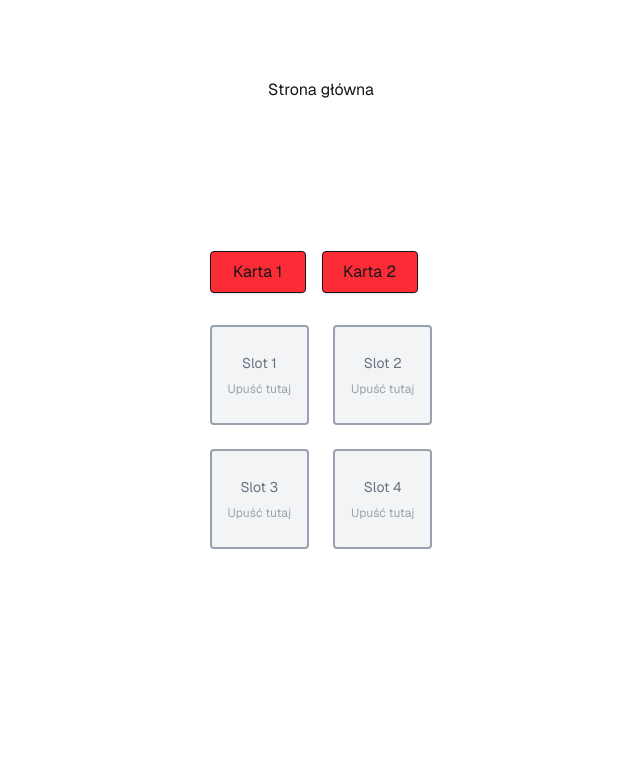
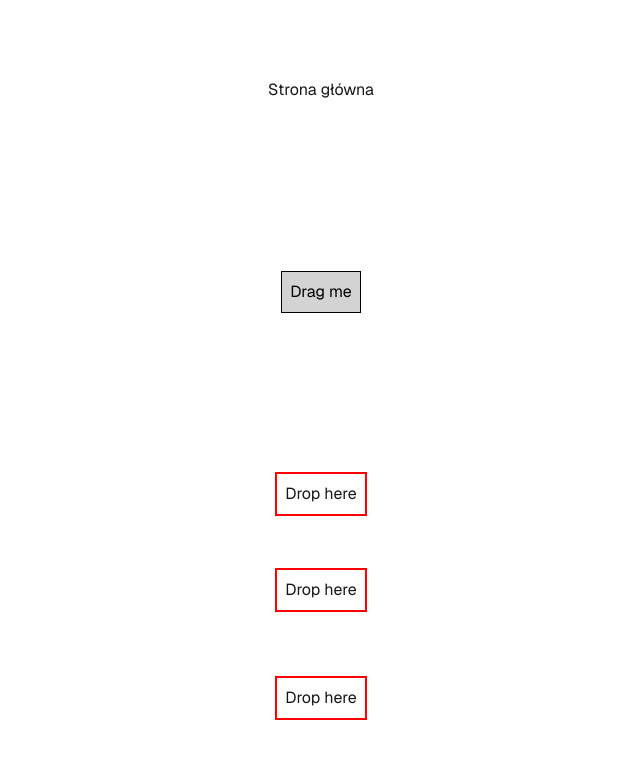
Before and after one commit to dawtom97/next-card-game, a Next.js app: page / in a window 1280 px wide. Shown: the top 758 px of the page, without its empty margins (319-959 px from the left). Built offline with nearby package versions, Linux system fonts and the light colour scheme.

Commit message:
initial commit

```diff
--- a/components/Dnd/Card.tsx
+++ /dev/null
@@ -1,34 +0,0 @@
-"use client";
-"use client";
-import { useRef } from 'react';
-import { useDrag } from 'react-dnd';
-
-export type CardData = {
-  id: string;
-  label: string;
-  from: 'hand' | 'slot'
-};
-
-export default function Card({ id, label, from }: CardData) {
-  const [{ isDragging }, dragRef] = useDrag(() => ({
-    type: 'CARD',
-    item: { id, label, from },
-    collect: (monitor) => ({
-      isDragging: monitor.isDragging(),
-    }),
-  }));
-
-  const ref = useRef<HTMLDivElement>(null);
-  dragRef(ref);
-
-  return (
-    <div
-      ref={ref}
-      className={`p-2 border rounded bg-red-500 shadow cursor-move w-24 text-center ${
-        isDragging ? 'opacity-50' : ''
-      }`}
-    >
-      {label}
-    </div>
-  );
-}
--- /dev/null
+++ b/components/Dnd/Draggable.tsx
@@ -0,0 +1,25 @@
+import React from 'react';
+import {useDraggable} from '@dnd-kit/core';
+
+export function Draggable(props) {
+  const {attributes, listeners, setNodeRef, transform} = useDraggable({
+    id: props.id,
+  });
+  const style = transform ? {
+    transform: `translate3d(${transform.x}px, ${transform.y}px, 0)`,
+    backgroundColor: 'lightblue',
+    color: 'black',
+  } : {
+    backgroundColor: 'lightgray',
+    color: 'black',
+    padding: '8px',
+    border: '1px solid black',
+  };
+
+
+  return (
+    <button ref={setNodeRef} style={style} {...listeners} {...attributes}>
+      {props.children}
+    </button>
+  );
+}
--- a/components/Dnd/DropZone.tsx
+++ /dev/null
@@ -1,59 +0,0 @@
-import { useDrop } from "react-dnd";
-import { CardData } from "./Card";
-import { useRef } from "react";
-
-type DropZoneProps = {
-  onCardDrop: (card: CardData) => void;
-  onFailedDrop?: (card: CardData) => void;
-  children?: React.ReactNode;
-  slotLabel?: string;
-  isOccupied?: boolean;
-};
-
-export default function DropZone({
-  onCardDrop,
-  onFailedDrop,
-  children,
-  slotLabel,
-  isOccupied,
-}: DropZoneProps) {
-  const [{ isOver, canDrop }, dropRef] = useDrop(() => ({
-    accept: "CARD",
-    drop: (item: CardData) => {
-      if (!isOccupied) {
-        onCardDrop(item);
-      } else {
-        console.log("Slot zajęty — drop zablokowany");
-        if (onFailedDrop) {
-          onFailedDrop(item);
-        }
-      }
-    },
-
-    canDrop: () => !isOccupied,
-    collect: (monitor) => ({
-      isOver: monitor.isOver({ shallow: true }),
-      canDrop: monitor.canDrop(),
-    }),
-  }));
-
-  const ref = useRef<HTMLDivElement>(null);
-  dropRef(ref);
-
-  return (
-    <div
-      ref={ref}
-      className={`min-h-[100px] flex flex-col items-center justify-center border-2 rounded p-4 transition-all
-        ${isOver ? "bg-green-200" : "bg-gray-100"} ${
-        canDrop ? "border-green-500" : "border-gray-400"
-      }`}
-    >
-      <span className="text-sm text-gray-500 mb-2">{slotLabel}</span>
-      {children || (
-        <span className="text-xs text-gray-400">
-          {isOccupied ? "Zajęte" : "Upuść tutaj"}
-        </span>
-      )}
-    </div>
-  );
-}
--- /dev/null
+++ b/components/Dnd/Droppable.tsx
@@ -0,0 +1,20 @@
+import React from 'react';
+import {useDroppable} from '@dnd-kit/core';
+
+export function Droppable(props) {
+  const {isOver, setNodeRef} = useDroppable({
+    id: props.id,
+  });
+  const style = {
+    color: isOver ? 'green' : undefined,
+    border: isOver ? '2px solid green' : '2px solid red',
+    padding: '8px',
+  };
+
+
+  return (
+    <div ref={setNodeRef} style={style}>
+      {props.children}
+    </div>
+  );
+}
--- a/components/Dnd/Table.tsx
+++ b/components/Dnd/Table.tsx
@@ -1,68 +1,38 @@
-import { useState } from "react";
-import Card, { CardData } from "./Card";
-import DropZone from "./DropZone";
+import React, {useState} from 'react';
+import {DndContext} from '@dnd-kit/core';
 
-export default function Table() {
-  const [handCards, setHandCards] = useState<CardData[]>([
-    { id: "1", label: "Karta 1", from: "hand" },
-    { id: "2", label: "Karta 2", from: "hand" },
-  ]);
+import {Droppable} from './Droppable';
+import {Draggable} from './Draggable';
 
-  const [slots, setSlots] = useState<(CardData | null)[]>([
-    null,
-    null,
-    null,
-    null,
-  ]);
+function Table () {
+  const containers = ['A', 'B', 'C'];
+  const [parent, setParent] = useState(null);
+  const draggableMarkup = (
+    <Draggable id="draggable">Drag me</Draggable>
 
-  const handleDrop = (index: number, card: CardData) => {
-    setSlots((prev) => {
-      if (prev[index] !== null) return prev;
-      const newSlots = [...prev];
-      newSlots[index] = card;
-      return newSlots;
-    });
-
-    setHandCards((prev) => prev.filter((c) => c.id !== card.id));
-  };
-
-  const handleFailedDrop = (card: CardData) => {
-    if (card.from === "hand") {
-      return;
-    }
-
-    setHandCards((prev) => {
-      // If the card is already in hand, do nothing
-      if (prev.some((c) => c.id === card.id)) return prev;
-
-      // Otherwise, add it back to hand
-      return [...prev, { ...card, from: "hand" }];
-    });
-
-    setSlots((prev) => prev.map((c) => (c?.id === card.id ? null : c)));
-  };
+  );
 
   return (
-    <div className="space-y-8">
-      <div className="flex gap-4">
-        {handCards.map((card) => (
-          <Card key={card.id} {...card} />
-        ))}
-      </div>
+    <DndContext onDragEnd={handleDragEnd}>
+      {parent === null ? draggableMarkup : null}
 
-      <div className="grid grid-cols-2 gap-6 mt-8">
-        {slots.map((card, i) => (
-          <DropZone
-            key={i}
-            onFailedDrop={handleFailedDrop}
-            isOccupied={slots[i] !== null}
-            onCardDrop={(card) => handleDrop(i, card)}
-            slotLabel={`Slot ${i + 1}`}
-          >
-            {card && <Card {...card} />}
-          </DropZone>
-        ))}
-      </div>
-    </div>
+      {containers.map((id) => (
+        // We updated the Droppable component so it would accept an `id`
+        // prop and pass it to `useDroppable`
+        <Droppable key={id} id={id}>
+          {parent === id ? draggableMarkup : 'Drop here'}
+        </Droppable>
+      ))}
+    </DndContext>
   );
-}
+
+  function handleDragEnd(event) {
+    const {over} = event;
+
+    // If the item is dropped over a container, set it as the parent
+    // otherwise reset the parent to `null`
+    setParent(over ? over.id : null);
+  }
+};
+
+export default Table;
--- a/package.json
+++ b/package.json
@@ -9,6 +9,8 @@
     "lint": "next lint"
   },
   "dependencies": {
+    "@dnd-kit/core": "^6.3.1",
+    "@dnd-kit/modifiers": "^9.0.0",
     "next": "15.3.3",
     "react": "^19.0.0",
     "react-dnd": "^16.0.1",
```
Also changed, not shown: 1 other file (tests, documents, lock files or other folders).
